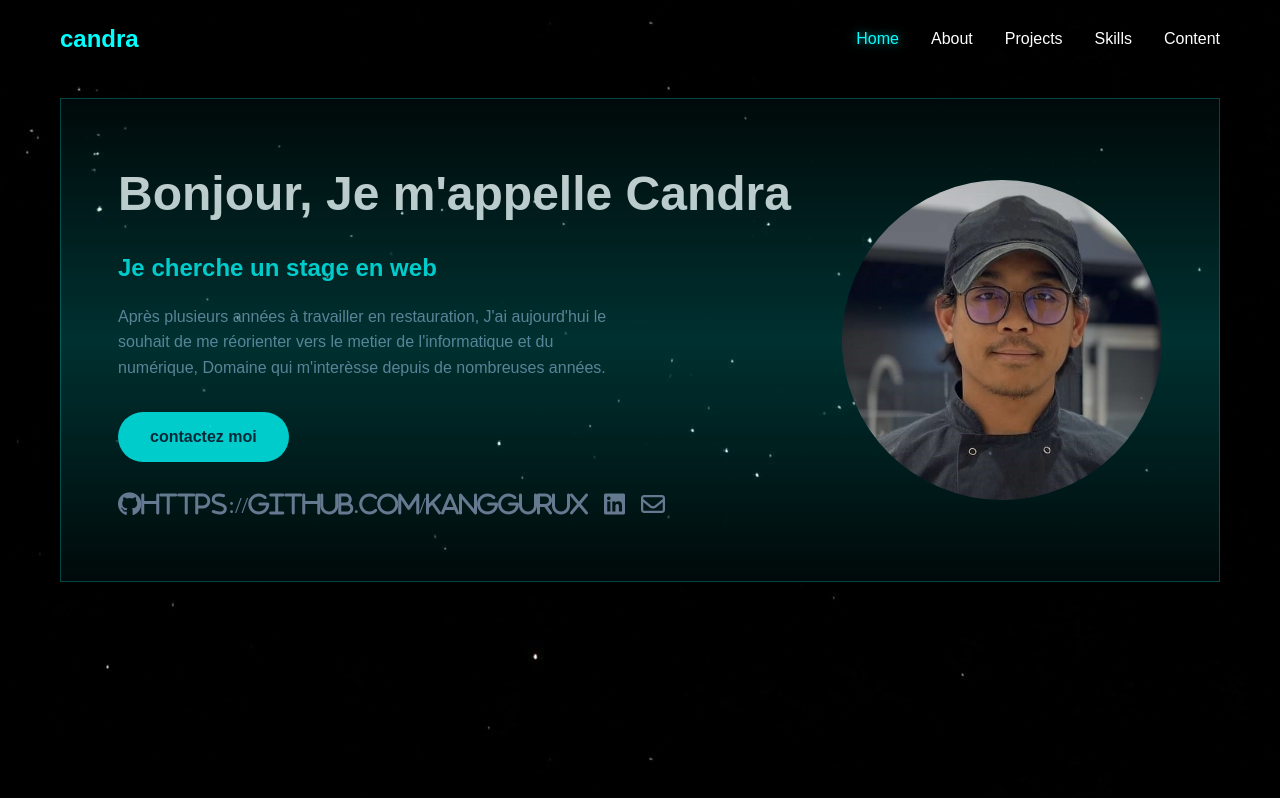
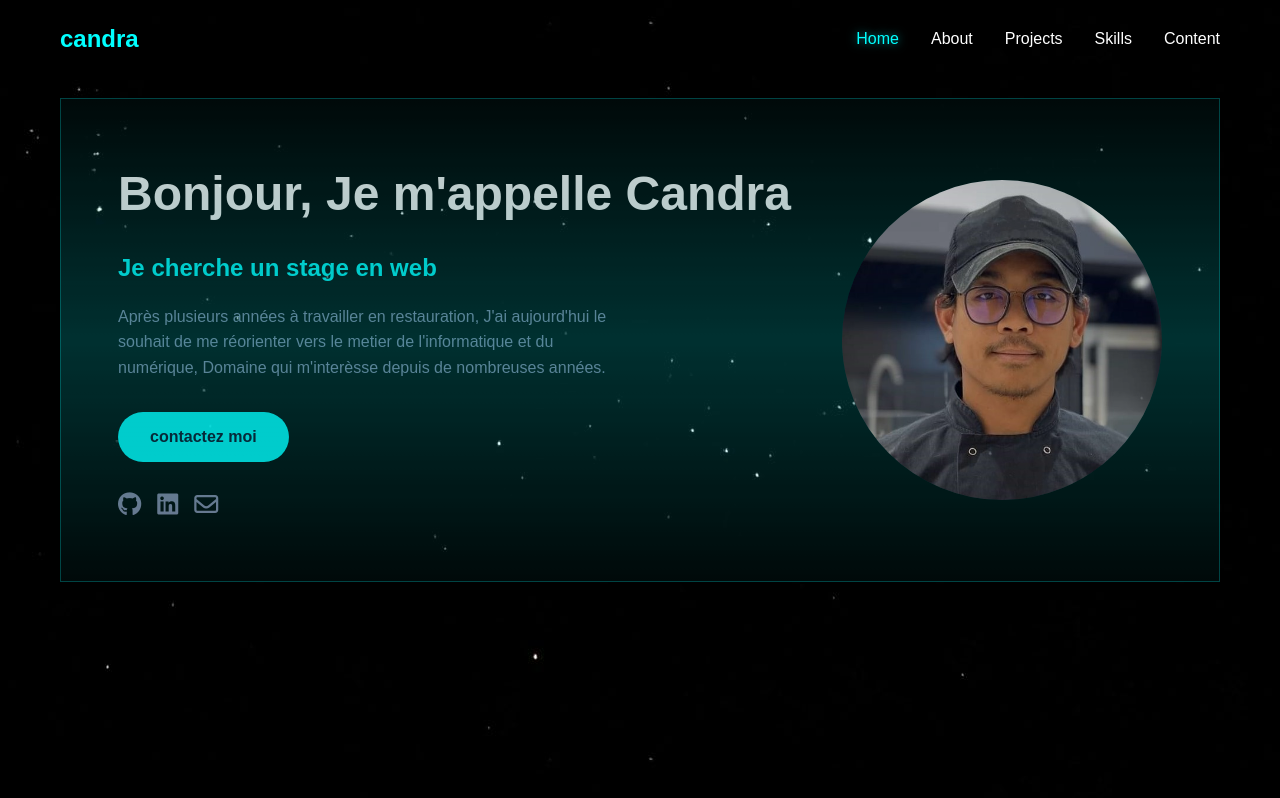
Before and after one commit to KANGGURUX/portfolio, a plain HTML site: page index.html in a window 1280 px wide. Drawn offline with Linux system fonts and the light colour scheme.

Commit message:
Update index.html

```diff
--- a/index.html
+++ b/index.html
@@ -37,7 +37,7 @@
                         <p>Après plusieurs années à travailler en restauration, J'ai aujourd'hui le souhait de me réorienter vers le metier de l'informatique et du numérique, Domaine qui m'interèsse depuis de nombreuses années.</p>
                         <a href="#" class="btn">contactez moi</a>
                         <div class="social-links">
-                            <a href="#"><i class="fab fa-github">https://github.com/KANGGURUX</i></a>
+                            <a href="#"><i class="fab fa-github"></i></a>
                             <a href="https://www.linkedin.com/in/candra-purnama-24b2151b2/"><i class="fab fa-linkedin"></i></a>
                             <a href="#"><i class="far fa-envelope"></i></a>
                         </div>
```
